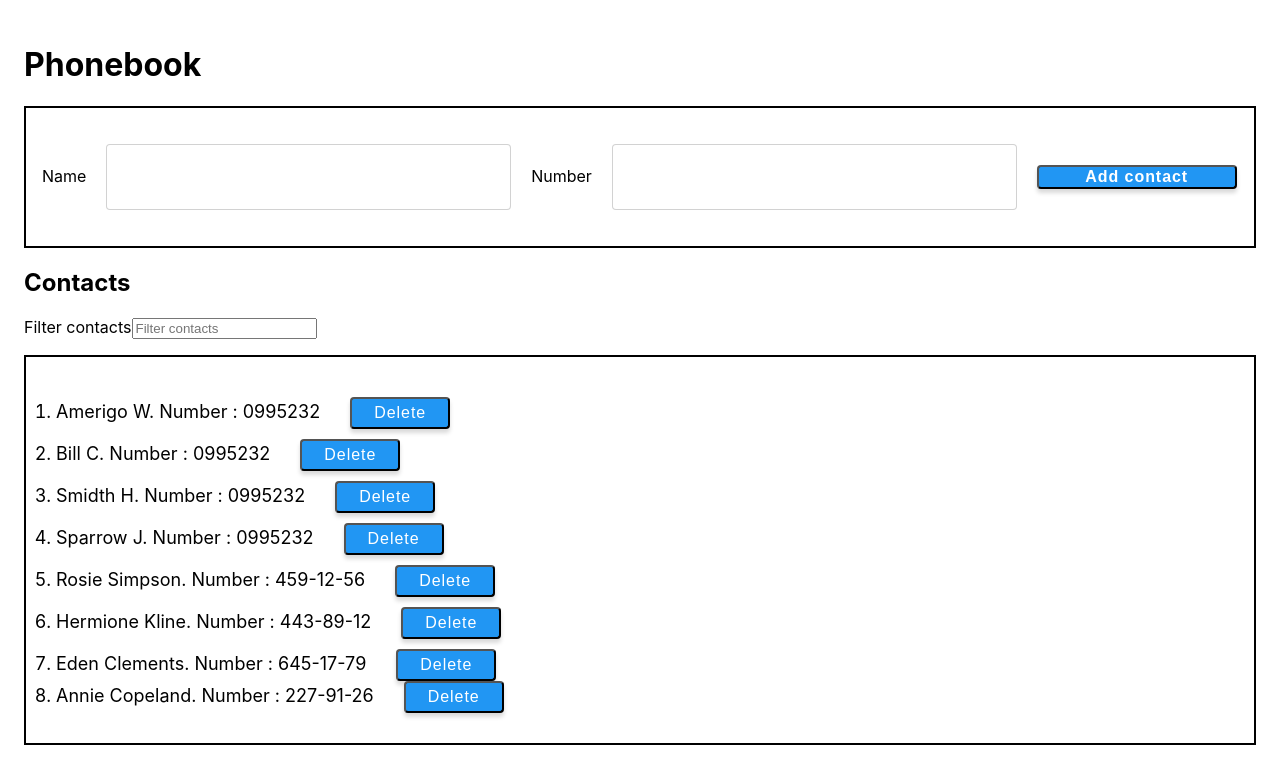
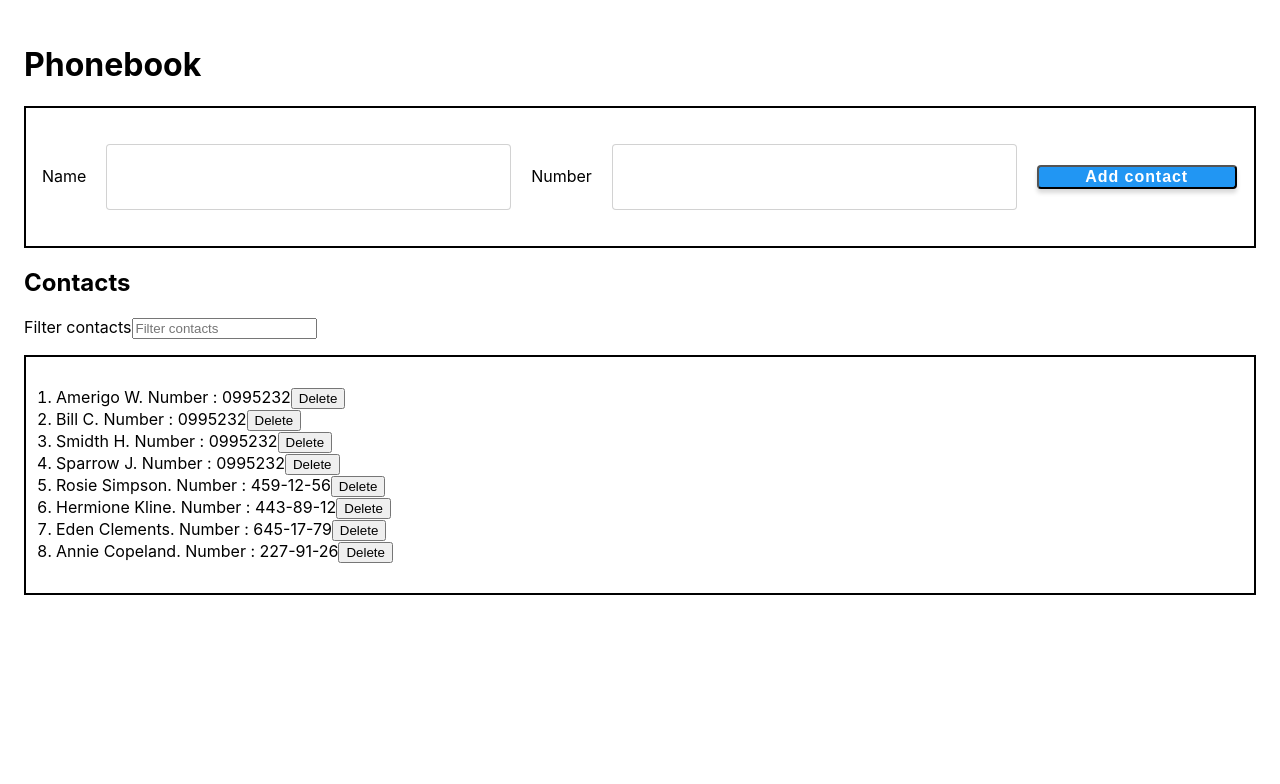
Before and after one commit to TrueMolni/goit-react-hw-02-phonebook, a React (Create React App) app: page / in a window 1280 px wide. Shown: the top 784 px of the page. Built offline with nearby package versions, Linux system fonts and the light colour scheme.

Commit message:
Update ContactsItem.jsx

```diff
--- a/src/components/ContactsItem/ContactsItem.jsx
+++ b/src/components/ContactsItem/ContactsItem.jsx
@@ -1,12 +1,12 @@
 import PropTypes from 'prop-types';
-import scss from './contacts-item.module.scss';
+// import scss from './contacts-item.module.scss';
 
 const ContactsItem = ({ id, name, number, removeContact }) => {
   return (
-    <li className={scss.item}>
+    <li /*className={scss.item}*/>
       {name}. Number : {number}
       <button
-        className={scss.button}
+        /*className={scss.button}*/
         onClick={() => removeContact(id)}
         type="button"
       >
```
